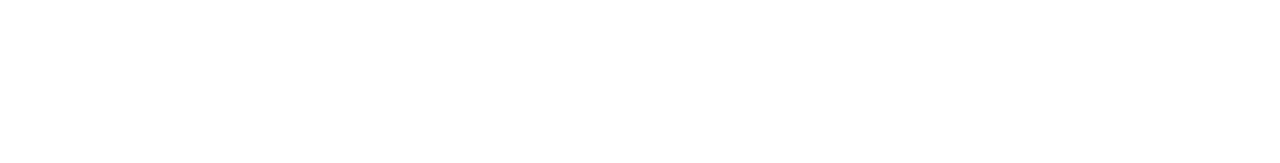
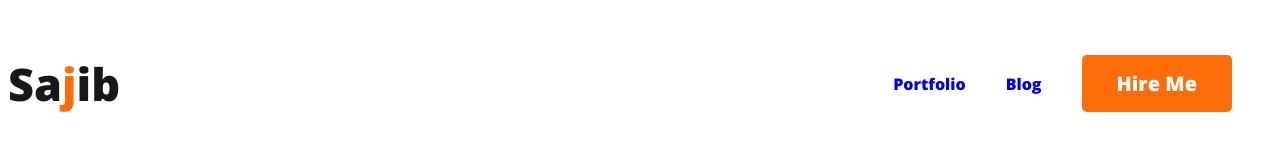
Before and after one commit to mdsajibahamed/web-developer-portfolio, a plain HTML site: page index.html in a window 1280 px wide. Drawn offline with nearby package versions, Linux system fonts and the light colour scheme.

Commit message:
button added successfully

```diff
--- a/index.html
+++ b/index.html
@@ -4,10 +4,24 @@
     <meta charset="UTF-8">
     <meta name="viewport" content="width=device-width, initial-scale=1.0">
     <title>Web Developer Portfolio</title>
+
+
+    <link rel="preconnect" href="https://fonts.googleapis.com">
+<link rel="preconnect" href="https://fonts.gstatic.com" crossorigin>
+<link href="https://fonts.googleapis.com/css2?family=Open+Sans:wght@800&family=Roboto+Mono:ital,wght@1,200&display=swap" rel="stylesheet">
+
+    <link rel="stylesheet" href="styles/portfolio.css">
 </head>
 <body>
     <header>
-
+        <nav>
+            <h3 class="nav_title">Sa<span class="text-primary">j</span>ib </h3>
+            <ul>
+              <li><a href="portfolio.html">Portfolio</a></li>
+              <li><a href="blog.html">Blog</a></li>
+              <li><a class="btn-primary" href="hire.html">Hire Me</a></li>
+            </ul>
+        </nav>
     </header>
 
     <main>
--- /dev/null
+++ b/styles/portfolio.css
@@ -0,0 +1,46 @@
+/* nav related styles */
+nav{
+    display: flex;
+    justify-content: space-between;
+    align-items: center;
+}
+/* COMMON   shared styels */
+body{
+    font-family: 'Lato', sans-serif;
+font-family: 'Open Sans', monospace;
+}
+.nav_title{
+    color: #181818;
+font-size: 45px;
+font-weight: 800;
+}
+.text-primary{
+    color: #FD6E0A;
+font-family: Open Sans;
+font-size: 45px;
+font-style: normal;
+font-weight: 800;
+line-height: normal;
+}
+
+nav > ul {
+     display: flex;
+     align-items: center;
+}
+nav li{
+    list-style: none;
+    margin-right: 40px;
+}
+nav a {
+    text-decoration: none;
+ }
+ .btn-primary{
+    border-radius: 5px;
+    border: 0;
+    background: #FD6E0A;
+    font-size: 20px;
+    color: white;
+    font-weight: 700;
+    padding: 15px 35px;
+
+}
```
